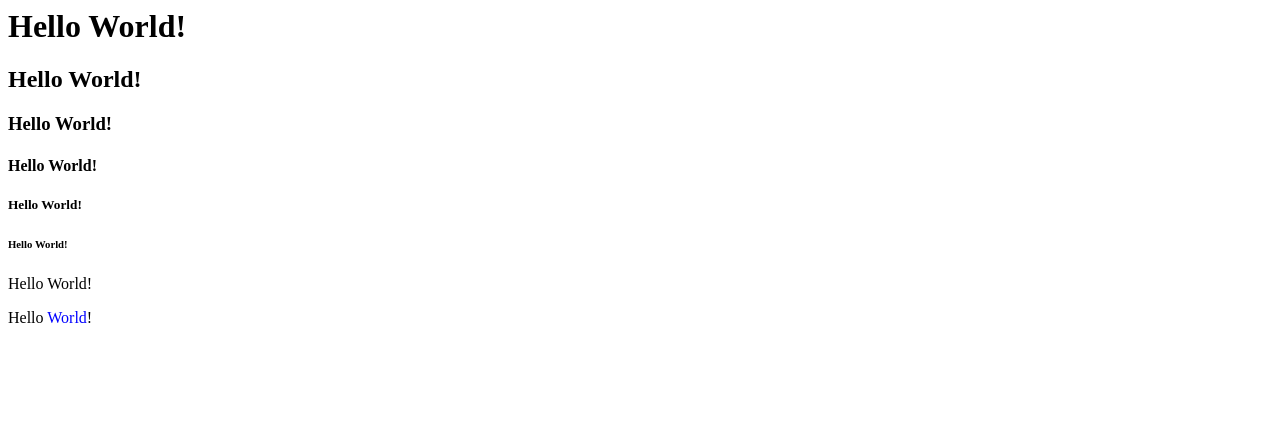
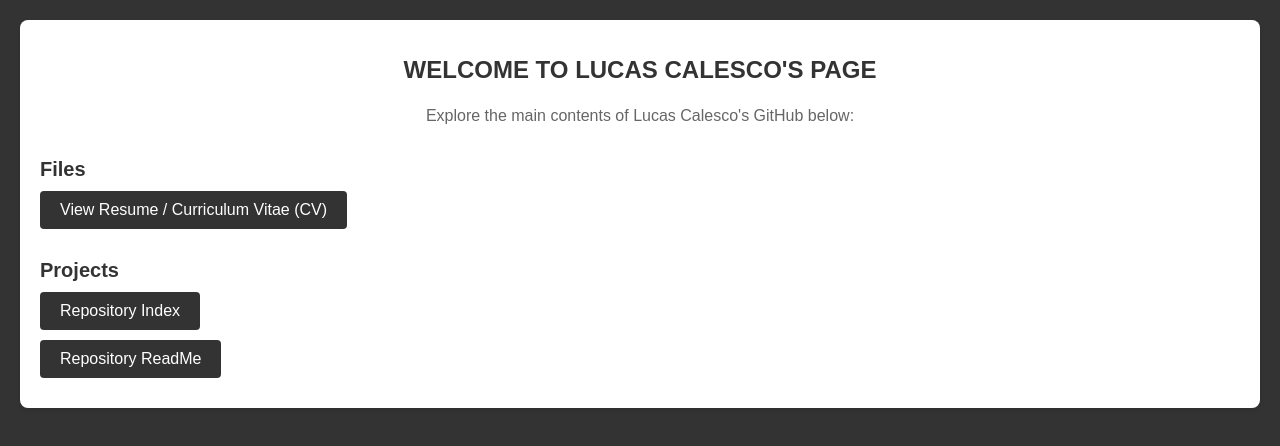
Before and after one commit to LucasCalesco/LucasCalesco.github.io, a plain HTML site: page index.html in a window 1280 px wide. Drawn offline with Linux system fonts and the light colour scheme.

Commit message:
Add files via upload

```diff
--- a/index.html
+++ b/index.html
@@ -1,19 +1,91 @@
+<!DOCTYPE html>
 <html>
 <head>
    <title>Lucas Calesco</title>
+   <style>
+      body {
+         font-family: Arial, sans-serif;
+         background-color: #333333;
+         margin: 0;
+         padding: 20px;
+      }
+
+      .content-box {
+         background-color: #ffffff;
+         padding: 20px;
+         border-radius: 8px;
+         box-shadow: 0px 2px 4px rgba(0, 0, 0, 0.1);
+      }
+
+      h1 {
+         color: #333333;
+         font-size: 24px;
+         text-align: center;
+         text-transform: uppercase;
+         margin-bottom: 20px;
+      }
+
+      p {
+         color: #666666;
+         line-height: 1.5;
+         text-align: center;
+         margin-bottom: 20px;
+      }
+
+      h2 {
+         color: #333333;
+         font-size: 20px;
+         margin-top: 30px;
+         margin-bottom: 10px;
+      }
+
+      ul {
+         list-style-type: none;
+         padding: 0;
+         margin: 0;
+      }
+
+      li {
+         margin-bottom: 10px;
+      }
+
+      .button {
+         display: inline-block;
+         padding: 10px 20px;
+         background-color: #333333;
+         color: #ffffff;
+         border-radius: 4px;
+         transition: transform 0.3s ease-in-out;
+      }
+
+      .button:hover {
+         transform: scale(1.1);
+      }
+
+      a {
+         text-decoration: none;
+         color: inherit;
+      }
+   </style>
 </head>
 <body>
-        <h1>Hello World!</h1>
-        <h2>Hello World!</h2>
-        <h3>Hello World!</h3>
-        <h4>Hello World!</h4>
-        <h5>Hello World!</h5>
-        <h6>Hello World!</h6>
-        <p>Hello World!</p>
-        <p>Hello <span style="color: blue;">World</span>!</p>
+   <div class="content-box">
+      <h1>Welcome to Lucas Calesco's Page</h1>
+      <p>Explore the main contents of Lucas Calesco's GitHub below:</p>
+
+      <h2>Files</h2>
+      <ul>
+         <li><a href="curriculo.html" target="blank"><span class="button">View Resume / Curriculum Vitae (CV)</span></a></li>
+      </ul>
+      <h2>Projects</h2>
+      <ul>
+         <li><a href="https://github.com/LucasCalesco/LucasCalesco.github.io" target="blank"><span class="button">Repository Index</span></a></li>
+         <li><a href="https://github.com/LucasCalesco/LucasCalesco" target="blank"><span class="button">Repository ReadMe</span></a></li>
+      </ul>
+   </div>
 
    <script>
-            alert("Bem-vindo!");
+      alert("Welcome! 😁");
    </script>
 </body>
 </html>
```
Lines whose indentation alone changed are shown as unchanged.
